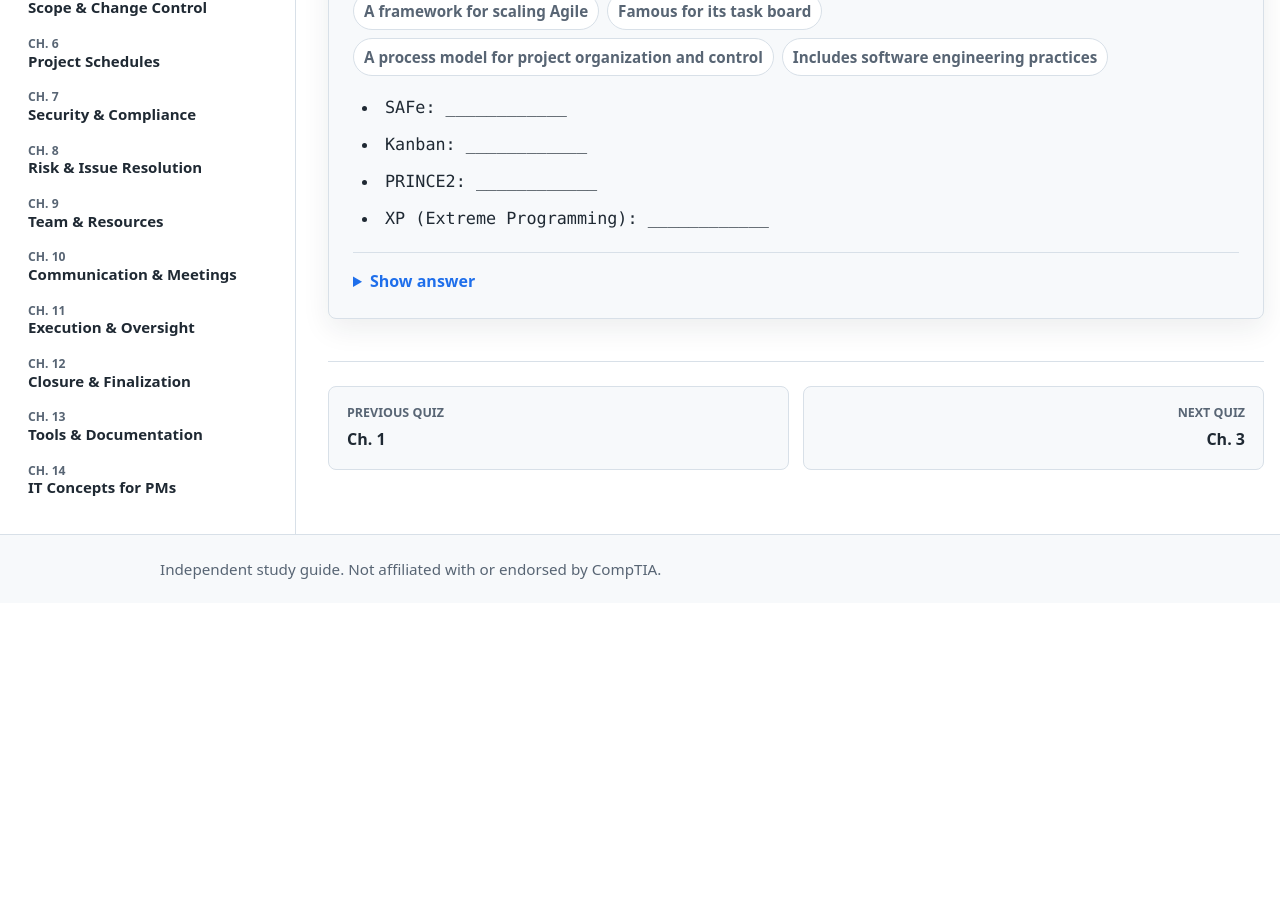
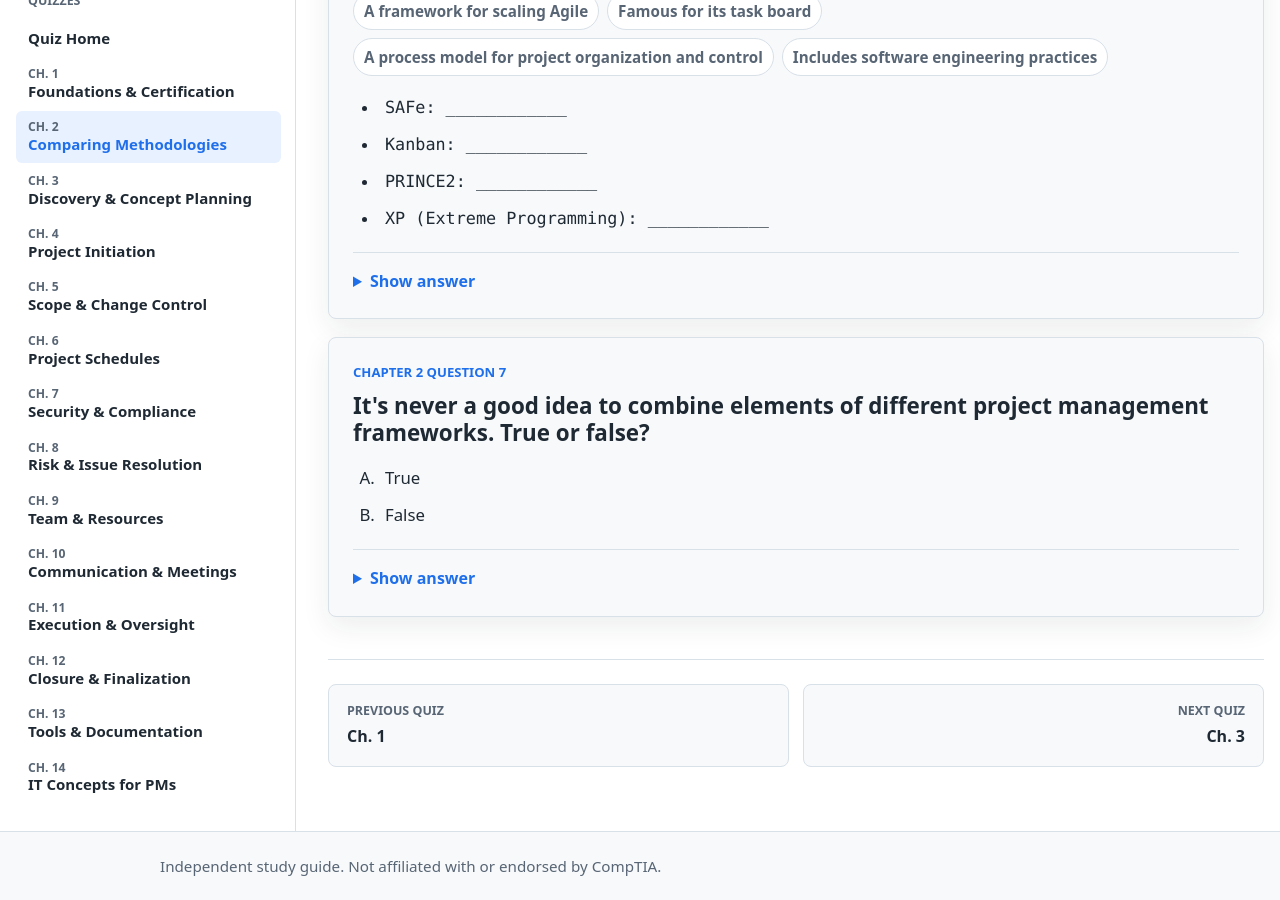
Before and after one commit to teganburns/project-plus-study-guide, a Jekyll site: the page built from quizzes/chapter-02.md, in a window 1280 px wide and 900 px high, scrolled down 2348 px. Built offline with Jekyll 4.4.1, drawn with Linux system fonts in a browser that asks for light colours; before the commit the page ends 2951 px from its top, so only the background shows below that.

Commit message:
Add chapter 2 hybrid framework quiz

```diff
--- a/quizzes/chapter-02.md
+++ b/quizzes/chapter-02.md
@@ -130,4 +130,19 @@ permalink: /quizzes/chapter-02/
       <p><strong>Answer:</strong> SAFe is a framework for scaling Agile; Kanban is famous for its task board; PRINCE2 is a process model for project organization and control; XP includes software engineering practices.</p>
     </details>
   </article>
+
+  <article class="quiz-card">
+    <p class="quiz-meta">Chapter 2 Question 7</p>
+    <h2>It's never a good idea to combine elements of different project management frameworks. True or false?</h2>
+
+    <ol class="quiz-options" type="A">
+      <li>True</li>
+      <li>False</li>
+    </ol>
+
+    <details class="quiz-answer">
+      <summary>Show answer</summary>
+      <p><strong>Answer: B.</strong> False. Hybrid approaches can combine elements of different frameworks when the project benefits from a mixed approach.</p>
+    </details>
+  </article>
 </section>
```
